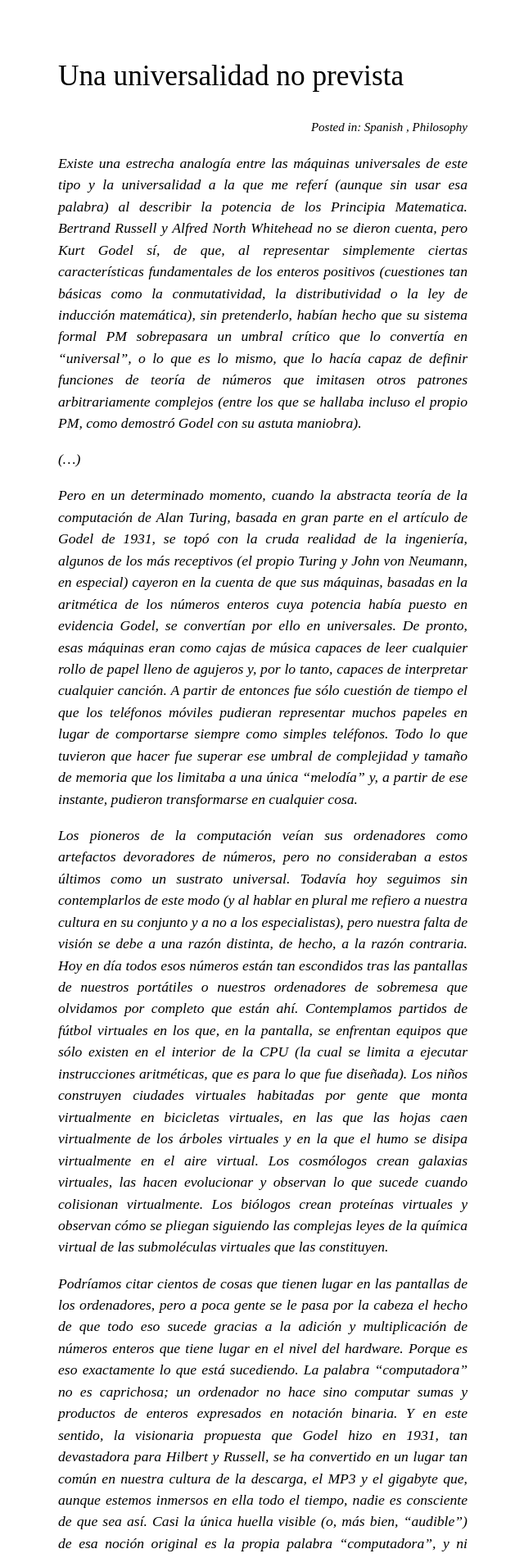
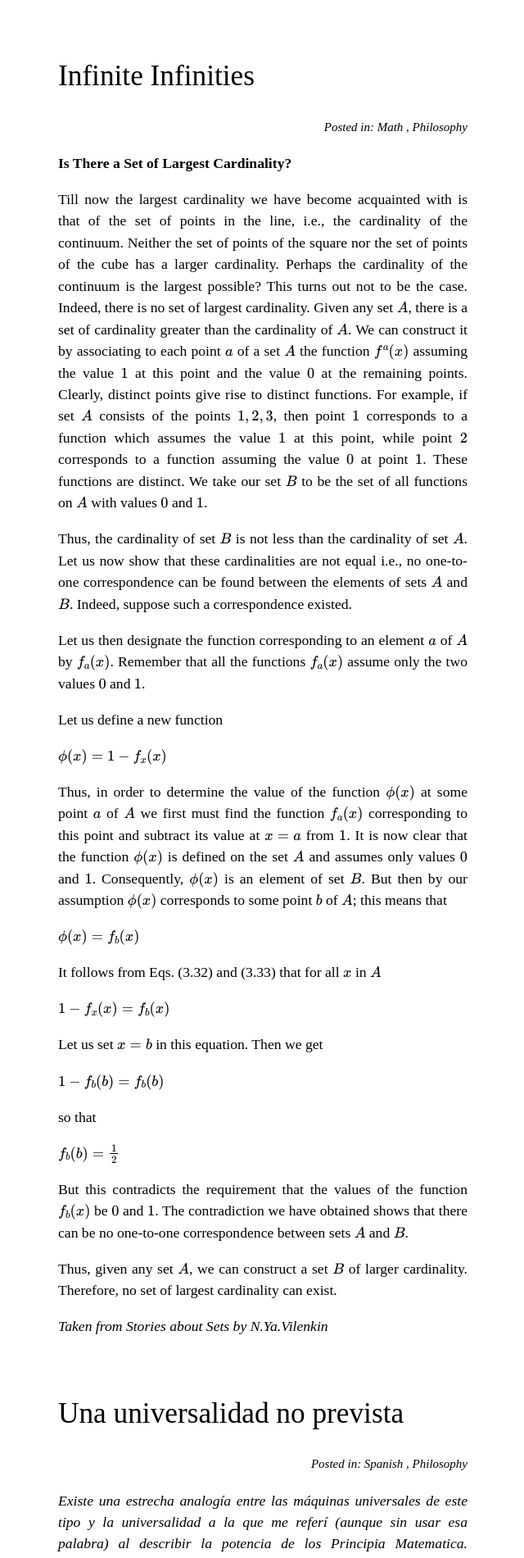
Before and after one commit to philogb/notes, a Jekyll site: the page built from index.html, in a window 1280 px wide. Shown: the top 1901 px of the page at 82% size, without its empty margins (319-959 px from the left). Built offline with Jekyll 4.4.1, drawn with Linux system fonts in a browser that asks for light colours; some web fonts are replaced; formulas are drawn with MathJax 3.

Commit message:
Infinite Infinities

```diff
--- a/_layouts/default.html
+++ b/_layouts/default.html
@@ -6,13 +6,13 @@
   <meta name="author" content="Nicolas Garcia Belmonte" />
   <link href='http://fonts.googleapis.com/css?family=Ovo&v2' rel='stylesheet' type='text/css'>
   <link rel="shortcut icon" type="image/ico" href="/assets/blog.png" />
-  <link rel="stylesheet" href="/notes/css/syntax.css" type="text/css" />
   <link rel="stylesheet" href="/notes/css/style.css" type="text/css" media="screen, projection, handheld" />
   <!--[if IE 6]>
   <style type="text/css">
     #post { overflow:hidden; }
   </style>
   <![endif]-->
+<script src="http://cdn.mathjax.org/mathjax/latest/MathJax.js?config=TeX-AMS-MML_HTMLorMML"></script>
 <script type="text/javascript">
 
   var _gaq = _gaq || [];
--- /dev/null
+++ b/_posts/2012-08-25-infinite-infinities.markdown
@@ -0,0 +1,69 @@
+---
+layout: post
+title: Infinite Infinities
+permalink: infinite-infinities
+categories: [Math, Philosophy]
+---
+
+**Is There a Set of Largest Cardinality?**
+
+Till now the largest cardinality we have become acquainted with is that
+of the set of points in the line, i.e., the cardinality of the
+continuum. Neither the set of points of the square nor the set of points
+of the cube has a larger cardinality. Perhaps the cardinality of the
+continuum is the largest possible? This turns out not to be the case.
+Indeed, there is no set of largest cardinality. Given any set \\(A\\), there
+is a set of cardinality greater than the cardinality of \\(A\\). We can
+construct it by associating to each point \\(a\\) of a set \\(A\\) the function
+\\(f^a(x)\\) assuming the value \\(1\\) at this point and the value \\(0\\) at
+the remaining points. Clearly, distinct points give rise to distinct
+functions. For example, if set \\(A\\) consists of the points \\(1, 2, 3\\),
+then point \\(1\\) corresponds to a function which assumes the value \\(1\\) at
+this point, while point \\(2\\) corresponds to a function assuming the value
+\\(0\\) at point \\(1\\). These functions are distinct. We take our set \\(B\\) to
+be the set of all functions on \\(A\\) with values \\(0\\) and \\(1\\).
+
+Thus, the cardinality of set \\(B\\) is not less than the cardinality of set
+\\(A\\). Let us now show that these cardinalities are not equal i.e., no
+one-to-one correspondence can be found between the elements of sets \\(A\\)
+and \\(B\\). Indeed, suppose such a correspondence existed.
+
+Let us then designate the function corresponding to an element \\(a\\) of
+\\(A\\) by \\(f\_a(x)\\). Remember that all the functions \\(f\_a(x)\\)
+assume only the two values \\(0\\) and \\(1\\).
+
+Let us define a new function
+
+\\(\\phi(x) = 1 - f\_x(x)\\)
+
+Thus, in order to determine the value of the function \\(\\phi(x)\\) at
+some point \\(a\\) of \\(A\\) we first must find the function \\(f\_a(x)\\)
+corresponding to this point and subtract its value at \\(x = a\\) from
+\\(1\\). It is now clear that the function \\(\\phi(x)\\) is defined on
+the set \\(A\\) and assumes only values \\(0\\) and \\(1\\). Consequently,
+\\(\\phi(x)\\) is an element of set \\(B\\). But then by our assumption
+\\(\\phi(x)\\) corresponds to some point \\(b\\) of \\(A\\); this means that
+
+\\(\\phi(x) = f\_b(x)\\)
+
+It follows from Eqs. (3.32) and (3.33) that for all \\(x\\) in \\(A\\)
+
+\\(1 - f\_x(x) = f\_b(x)\\)
+
+Let us set \\(x = b\\) in this equation. Then we get
+
+\\(1 - f\_b(b) = f\_b(b)\\)
+
+so that
+
+\\(f\_b(b) = \\frac{1}{2}\\)
+
+But this contradicts the requirement that the values of the function
+\\(f\_b(x)\\) be \\(0\\) and \\(1\\). The contradiction we have obtained
+shows that there can be no one-to-one correspondence between sets \\(A\\)
+and \\(B\\).
+
+Thus, given any set \\(A\\), we can construct a set \\(B\\) of larger
+cardinality. Therefore, no set of largest cardinality can exist.
+
+*Taken from Stories about Sets by N.Ya.Vilenkin*
--- a/css/syntax.css
+++ /dev/null
@@ -1,60 +0,0 @@
-.highlight  { background: #ffffff; }
-.highlight .c { color: #999988; font-style: italic } /* Comment */
-.highlight .err { color: #a61717; background-color: #e3d2d2 } /* Error */
-.highlight .k { font-weight: bold } /* Keyword */
-.highlight .o { font-weight: bold } /* Operator */
-.highlight .cm { color: #999988; font-style: italic } /* Comment.Multiline */
-.highlight .cp { color: #999999; font-weight: bold } /* Comment.Preproc */
-.highlight .c1 { color: #999988; font-style: italic } /* Comment.Single */
-.highlight .cs { color: #999999; font-weight: bold; font-style: italic } /* Comment.Special */
-.highlight .gd { color: #000000; background-color: #ffdddd } /* Generic.Deleted */
-.highlight .gd .x { color: #000000; background-color: #ffaaaa } /* Generic.Deleted.Specific */
-.highlight .ge { font-style: italic } /* Generic.Emph */
-.highlight .gr { color: #aa0000 } /* Generic.Error */
-.highlight .gh { color: #999999 } /* Generic.Heading */
-.highlight .gi { color: #000000; background-color: #ddffdd } /* Generic.Inserted */
-.highlight .gi .x { color: #000000; background-color: #aaffaa } /* Generic.Inserted.Specific */
-.highlight .go { color: #888888 } /* Generic.Output */
-.highlight .gp { color: #555555 } /* Generic.Prompt */
-.highlight .gs { font-weight: bold } /* Generic.Strong */
-.highlight .gu { color: #aaaaaa } /* Generic.Subheading */
-.highlight .gt { color: #aa0000 } /* Generic.Traceback */
-.highlight .kc { font-weight: bold } /* Keyword.Constant */
-.highlight .kd { font-weight: bold } /* Keyword.Declaration */
-.highlight .kp { font-weight: bold } /* Keyword.Pseudo */
-.highlight .kr { font-weight: bold } /* Keyword.Reserved */
-.highlight .kt { color: #445588; font-weight: bold } /* Keyword.Type */
-.highlight .m { color: #009999 } /* Literal.Number */
-.highlight .s { color: #d14 } /* Literal.String */
-.highlight .na { color: #008080 } /* Name.Attribute */
-.highlight .nb { color: #0086B3 } /* Name.Builtin */
-.highlight .nc { color: #445588; font-weight: bold } /* Name.Class */
-.highlight .no { color: #008080 } /* Name.Constant */
-.highlight .ni { color: #800080 } /* Name.Entity */
-.highlight .ne { color: #990000; font-weight: bold } /* Name.Exception */
-.highlight .nf { color: #990000; font-weight: bold } /* Name.Function */
-.highlight .nn { color: #555555 } /* Name.Namespace */
-.highlight .nt { color: #000080 } /* Name.Tag */
-.highlight .nv { color: #008080 } /* Name.Variable */
-.highlight .ow { font-weight: bold } /* Operator.Word */
-.highlight .w { color: #bbbbbb } /* Text.Whitespace */
-.highlight .mf { color: #009999 } /* Literal.Number.Float */
-.highlight .mh { color: #009999 } /* Literal.Number.Hex */
-.highlight .mi { color: #009999 } /* Literal.Number.Integer */
-.highlight .mo { color: #009999 } /* Literal.Number.Oct */
-.highlight .sb { color: #d14 } /* Literal.String.Backtick */
-.highlight .sc { color: #d14 } /* Literal.String.Char */
-.highlight .sd { color: #d14 } /* Literal.String.Doc */
-.highlight .s2 { color: #d14 } /* Literal.String.Double */
-.highlight .se { color: #d14 } /* Literal.String.Escape */
-.highlight .sh { color: #d14 } /* Literal.String.Heredoc */
-.highlight .si { color: #d14 } /* Literal.String.Interpol */
-.highlight .sx { color: #d14 } /* Literal.String.Other */
-.highlight .sr { color: #009926 } /* Literal.String.Regex */
-.highlight .s1 { color: #d14 } /* Literal.String.Single */
-.highlight .ss { color: #990073 } /* Literal.String.Symbol */
-.highlight .bp { color: #999999 } /* Name.Builtin.Pseudo */
-.highlight .vc { color: #008080 } /* Name.Variable.Class */
-.highlight .vg { color: #008080 } /* Name.Variable.Global */
-.highlight .vi { color: #008080 } /* Name.Variable.Instance */
-.highlight .il { color: #009999 } /* Literal.Number.Integer.Long */
```
Also changed, not shown: 1 other file.
